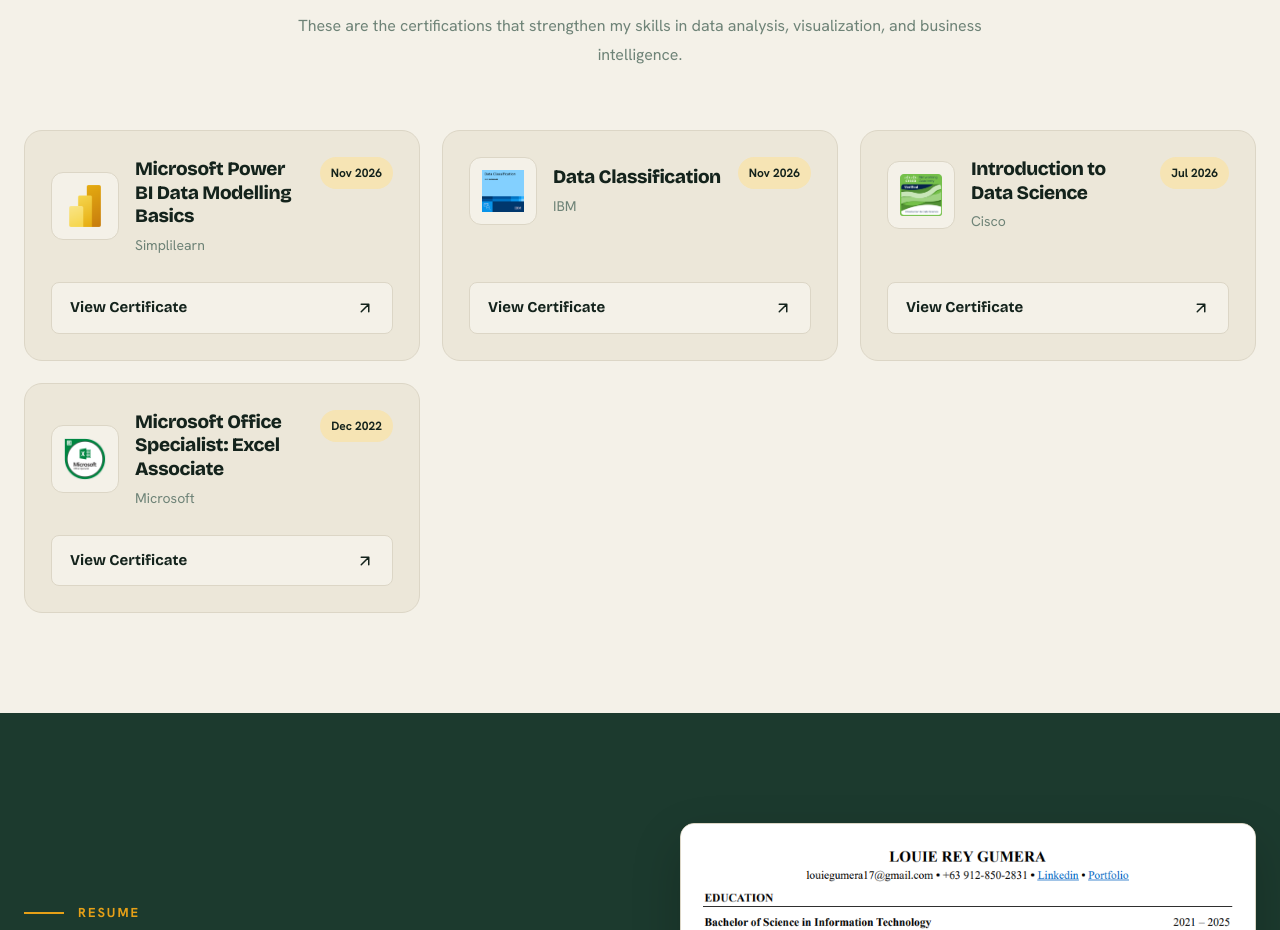
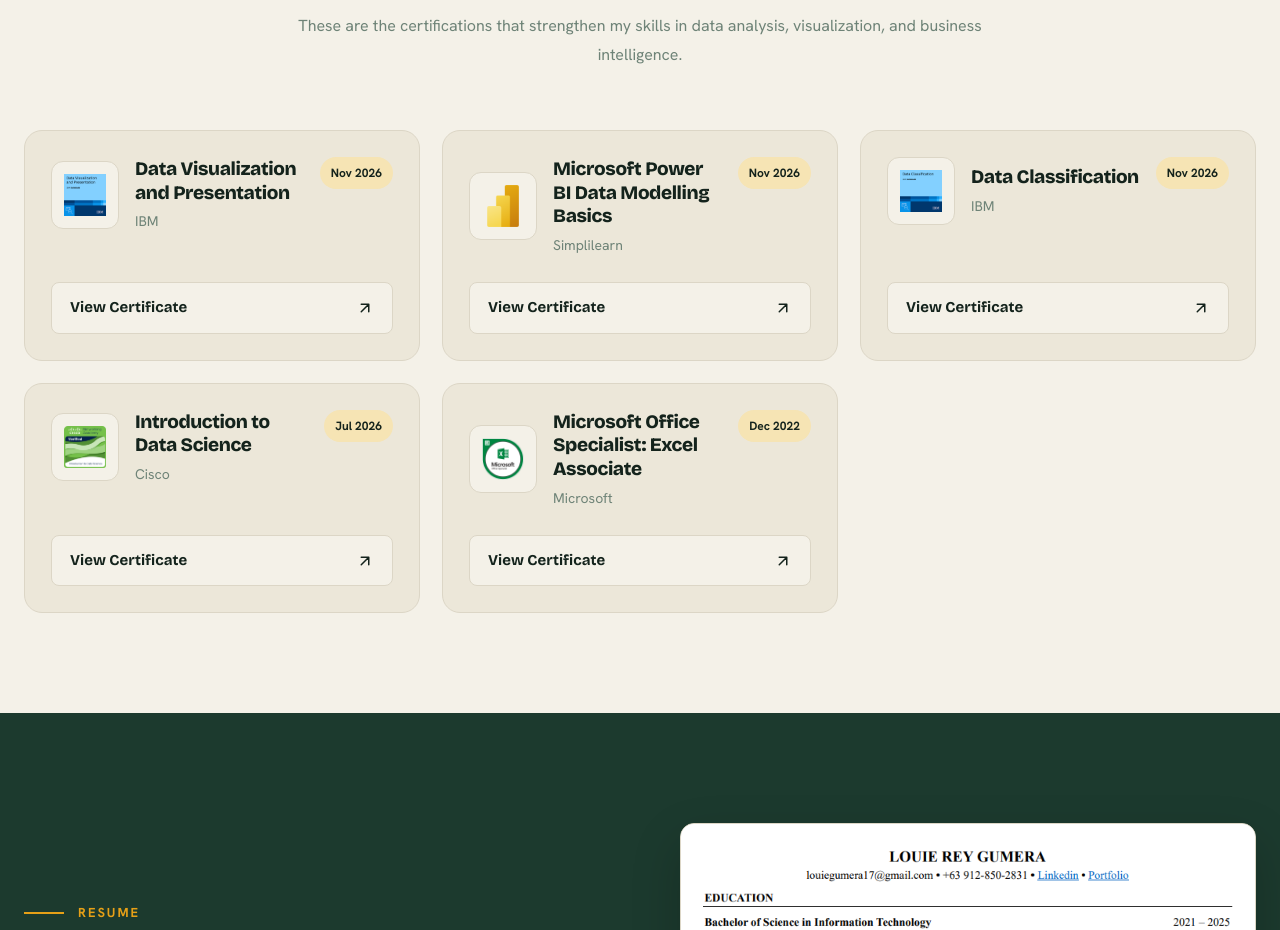
Before and after one commit to louiegumera/louiegumera.github.io, a plain HTML site: page index.html in a window 1280 px wide. Shown: the part 2780-3710 px from the top of the page. Drawn offline with nearby package versions, Linux system fonts and the light colour scheme.

Commit message:
certification

```diff
--- a/index.html
+++ b/index.html
@@ -321,7 +321,41 @@
     <!-- Certification Cards -->
     <div class="certifications-grid">
 
-      <!-- Certification 1 -->
+      <!-- Certification 5 -->
+      <article class="certification-card">
+
+        <div class="certification-card-top">
+
+          <div class="certification-logo">
+            <img src="certifications/datavisualization.png"
+                 alt="Badge Logo">
+          </div>
+
+          <div class="certification-info">
+            <h3>Data Visualization and Presentation</h3>
+            <p>IBM</p>
+          </div>
+
+          <span class="certification-date">Nov 2026</span>
+
+        </div>
+
+        <a href="certifications/datavisualization.pdf"
+           class="certification-link"
+           target="_blank"
+           rel="noopener noreferrer">
+          View Certificate
+          <svg viewBox="0 0 24 24" fill="none" aria-hidden="true">
+            <path d="M7 17 17 7M7 7h10v10"
+                  stroke="currentColor" stroke-width="2"
+                  stroke-linecap="round"
+                  stroke-linejoin="round"/>
+          </svg>
+        </a>
+
+      </article>
+
+      <!-- Certification 4 -->
       <article class="certification-card">
 
         <div class="certification-card-top">
@@ -355,7 +389,7 @@
 
       </article>
 
-      <!-- Certification 2 -->
+      <!-- Certification 3 -->
       <article class="certification-card">
 
         <div class="certification-card-top">
@@ -389,7 +423,7 @@
 
       </article>
 
-      <!-- Certification 3 -->
+      <!-- Certification 2 -->
       <article class="certification-card">
 
         <div class="certification-card-top">
@@ -423,7 +457,7 @@
 
       </article>
 
-      <!-- Certification 4 -->
+      <!-- Certification 1 -->
       <article class="certification-card">
 
         <div class="certification-card-top">
```
Also changed, not shown: certifications/datavisualization.png (added), 1 other file.
